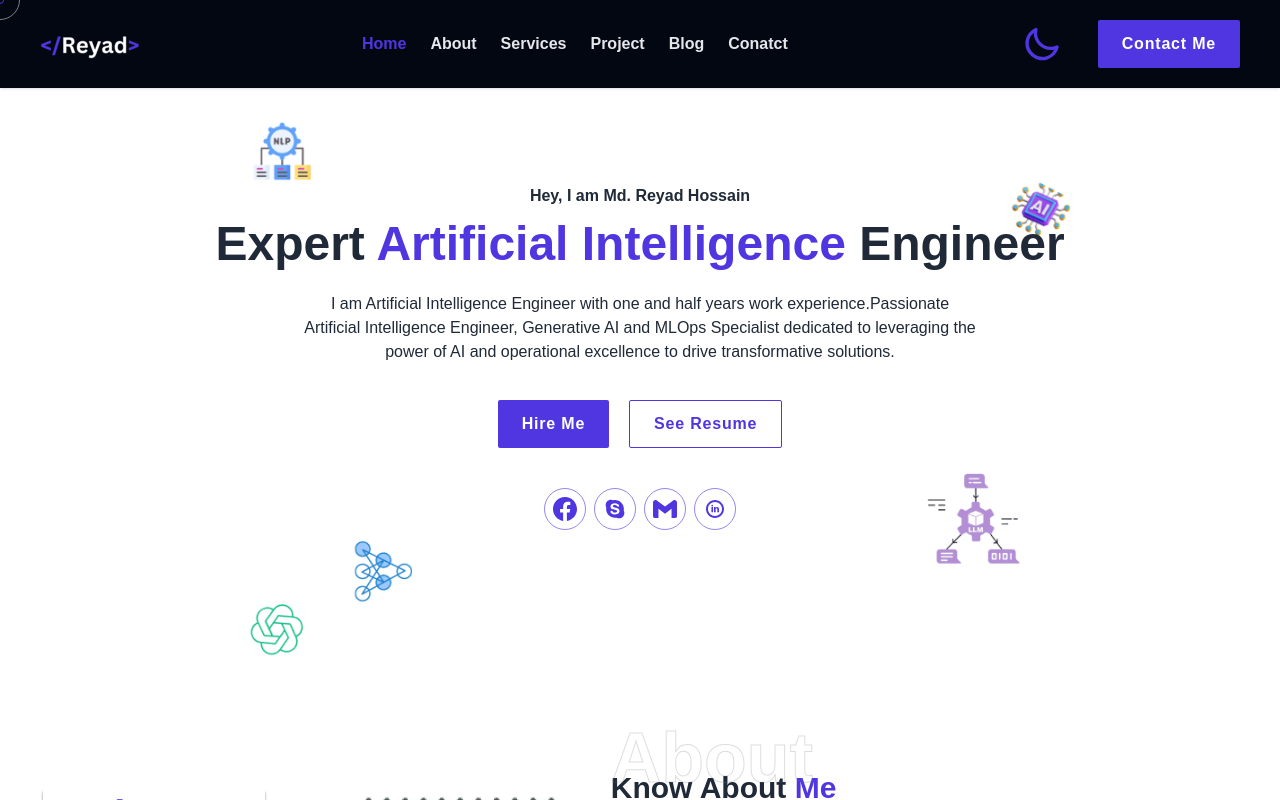
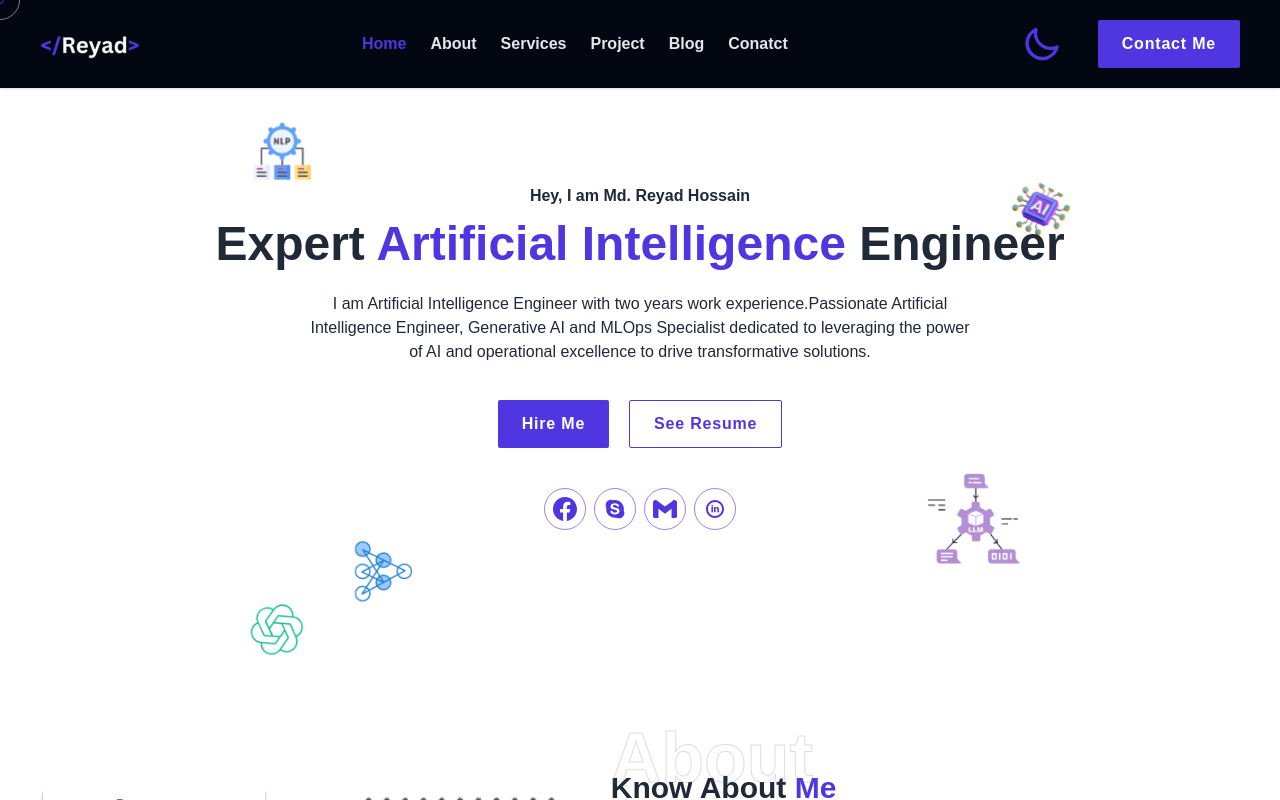
Before and after one commit to riyad1721/My-React-Portfolio, a Next.js app: page / in a window 1280 px wide. Shown: the top 800 px of the page. Built offline with nearby package versions, Linux system fonts and the light colour scheme; no server answers.

Commit message:
portfolio published

```diff
--- a/src/components/Home/HomeBanner.jsx
+++ b/src/components/Home/HomeBanner.jsx
@@ -40,7 +40,7 @@ const HomeBanner = () => {
             Expert <span className="text-primary">Artificial Intelligence</span> Engineer
           </h2>
           <p className="dark:text-gray-200 text-center mx-auto font-medium max-w-2xl pb-4">
-            I am Artificial Intelligence Engineer with one and half years work experience.Passionate Artificial Intelligence Engineer, Generative AI and MLOps Specialist dedicated to leveraging the power of AI and operational excellence to drive transformative solutions.
+            I am Artificial Intelligence Engineer with two years work experience.Passionate Artificial Intelligence Engineer, Generative AI and MLOps Specialist dedicated to leveraging the power of AI and operational excellence to drive transformative solutions.
           </p>
           <div className="flex justify-center space-x-5 items-center mt-5 pb-10">
             <Link
```
